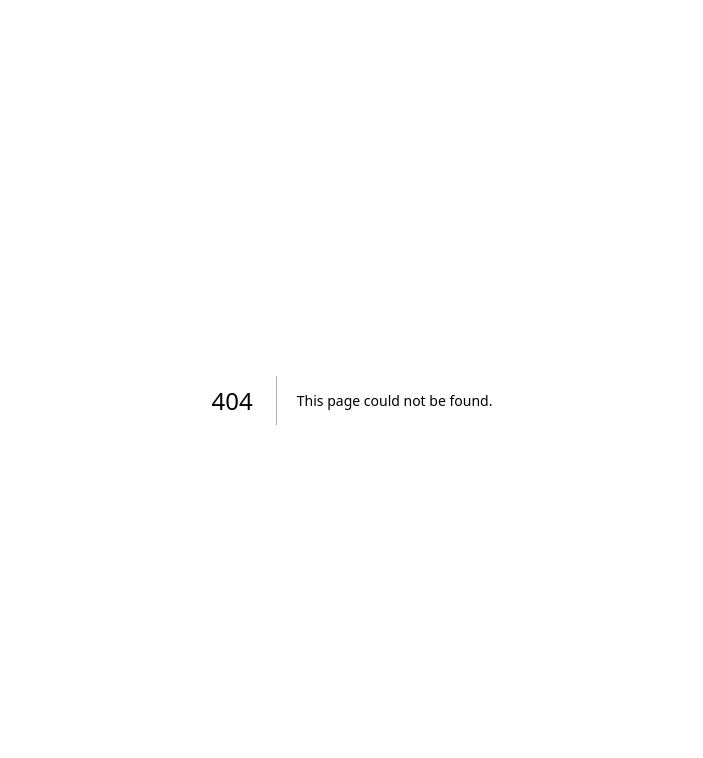
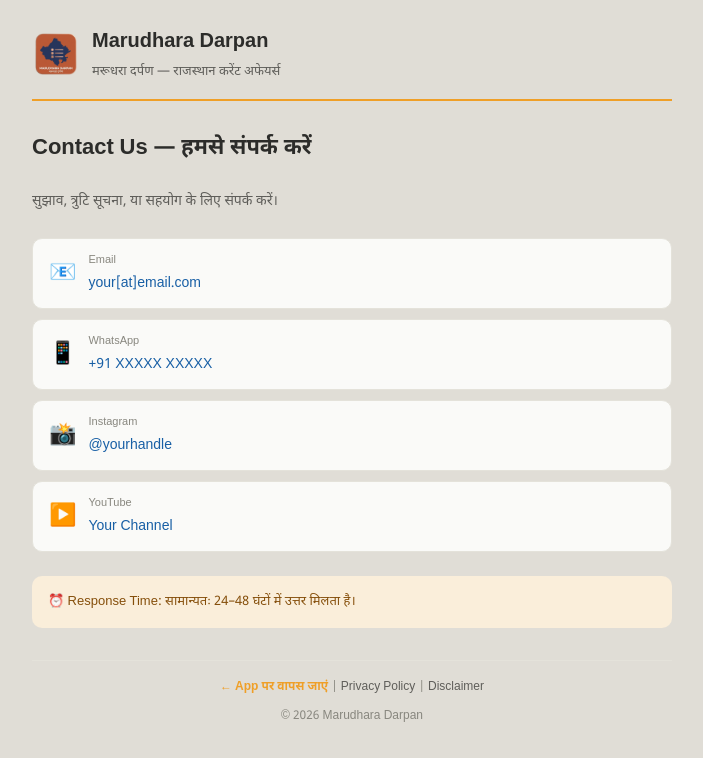
Before and after one commit to DEEPAKSAMRA/marudhara-darpan, a Next.js app: page /contact in a window 1280 px wide. Before the commit this address had no page. Shown: the top 758 px of the page, without its empty margins (288-991 px from the left). Built offline with nearby package versions, Linux system fonts and the light colour scheme.

Commit message:
Add Contact Us page with metadata and content

```diff
--- /dev/null
+++ b/app/contact/page.tsx
@@ -0,0 +1,42 @@
+import type { Metadata } from 'next';
+export const metadata: Metadata = {
+  title: 'Contact Us — Marudhara Darpan',
+};
+export default function ContactUs() {
+  return (
+    <div style={{maxWidth:680,margin:'0 auto',padding:'24px 20px',fontFamily:"'Noto Sans Devanagari',sans-serif",color:'#2C2C2A',lineHeight:1.8}}>
+      <div style={{display:'flex',alignItems:'center',gap:12,marginBottom:28,paddingBottom:16,borderBottom:'2px solid #EF9F27'}}>
+        <img src="/logo.png" alt="logo" style={{width:48,height:48,borderRadius:10}}/>
+        <div>
+          <div style={{fontSize:20,fontWeight:700}}>Marudhara Darpan</div>
+          <div style={{fontSize:13,color:'#5F5E5A'}}>मरूधरा दर्पण — राजस्थान करेंट अफेयर्स</div>
+        </div>
+      </div>
+      <h1 style={{fontSize:22,fontWeight:700,marginBottom:20}}>Contact Us — हमसे संपर्क करें</h1>
+      <p style={{fontSize:14,color:'#5F5E5A',marginBottom:24}}>सुझाव, त्रुटि सूचना, या सहयोग के लिए संपर्क करें।</p>
+      {[
+        {icon:'📧',label:'Email',value:'your[at]email.com'},
+        {icon:'📱',label:'WhatsApp',value:'+91 XXXXX XXXXX'},
+        {icon:'📸',label:'Instagram',value:'@yourhandle'},
+        {icon:'▶️',label:'YouTube',value:'Your Channel'},
+      ].map((c,i)=>(
+        <div key={i} style={{display:'flex',alignItems:'center',gap:12,padding:'12px 16px',background:'#FAFAF8',border:'1px solid #E4E2DA',borderRadius:10,marginBottom:10}}>
+          <span style={{fontSize:22}}>{c.icon}</span>
+          <div>
+            <div style={{fontSize:11,color:'#88877F'}}>{c.label}</div>
+            <div style={{fontSize:14,fontWeight:500,color:'#185FA5'}}>{c.value}</div>
+          </div>
+        </div>
+      ))}
+      <div style={{marginTop:24,padding:'14px 16px',background:'#FAEEDA',borderRadius:10,fontSize:13,color:'#854F0B'}}>
+        ⏰ Response Time: सामान्यतः 24–48 घंटों में उत्तर मिलता है।
+      </div>
+      <div style={{marginTop:32,paddingTop:16,borderTop:'1px solid #E4E2DA',textAlign:'center',fontSize:12,color:'#88877F'}}>
+        <a href="/" style={{color:'#EF9F27',textDecoration:'none',fontWeight:600}}>← App पर वापस जाएं</a>
+        &nbsp;|&nbsp;<a href="/privacy" style={{color:'#5F5E5A',textDecoration:'none'}}>Privacy Policy</a>
+        &nbsp;|&nbsp;<a href="/disclaimer" style={{color:'#5F5E5A',textDecoration:'none'}}>Disclaimer</a>
+        <div style={{marginTop:8}}>© 2026 Marudhara Darpan</div>
+      </div>
+    </div>
+  );
+}
```
